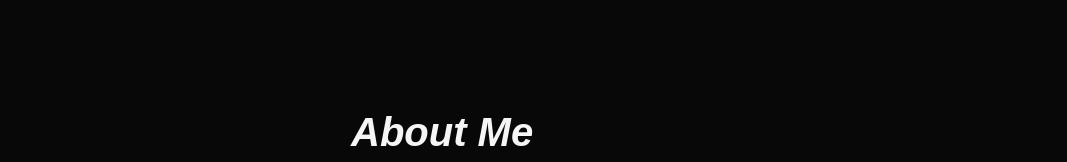
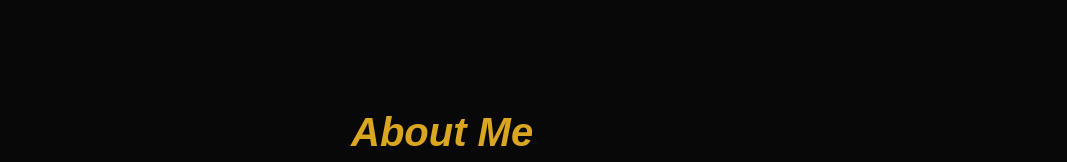
Before and after one commit to samriddhimakasare25/Sandeep-Makasare-Portfolio-, a plain HTML site: page index.html in a window 1280 px wide. Shown: the part 770-932 px from the top of the page, 213-1280 px from the left. Drawn offline with Linux system fonts and the light colour scheme.

Commit message:
Add files via upload

```diff
--- a/style.css
+++ b/style.css
@@ -118,7 +118,7 @@ nav ul li a:hover::after{
 .sub-title{
     font-size: 40px;
     font-weight: 600;
-    color: whitesmoke;
+    color: goldenrod;
     font-style: italic;
     margin-left: 20px;
 }
```
